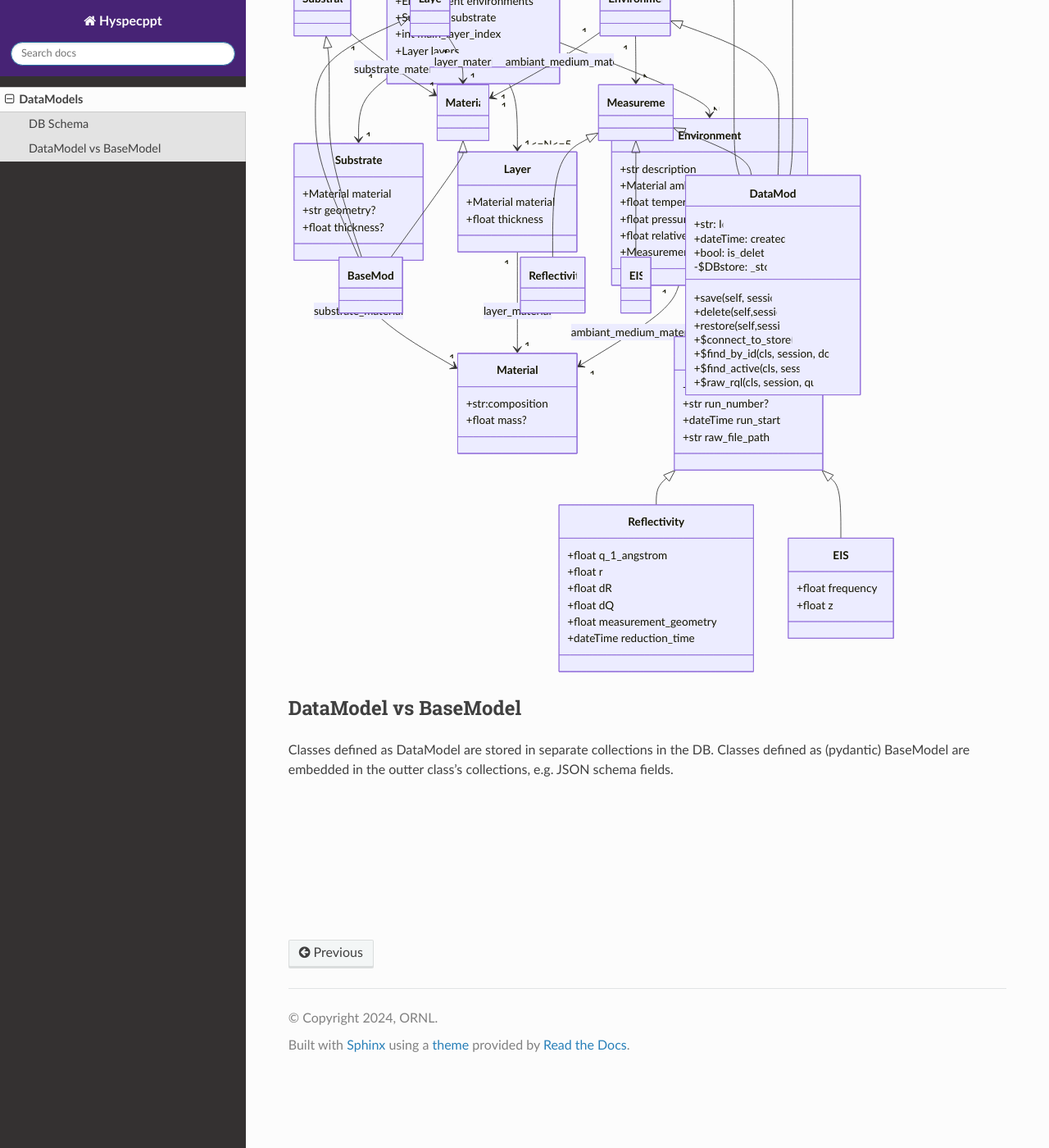
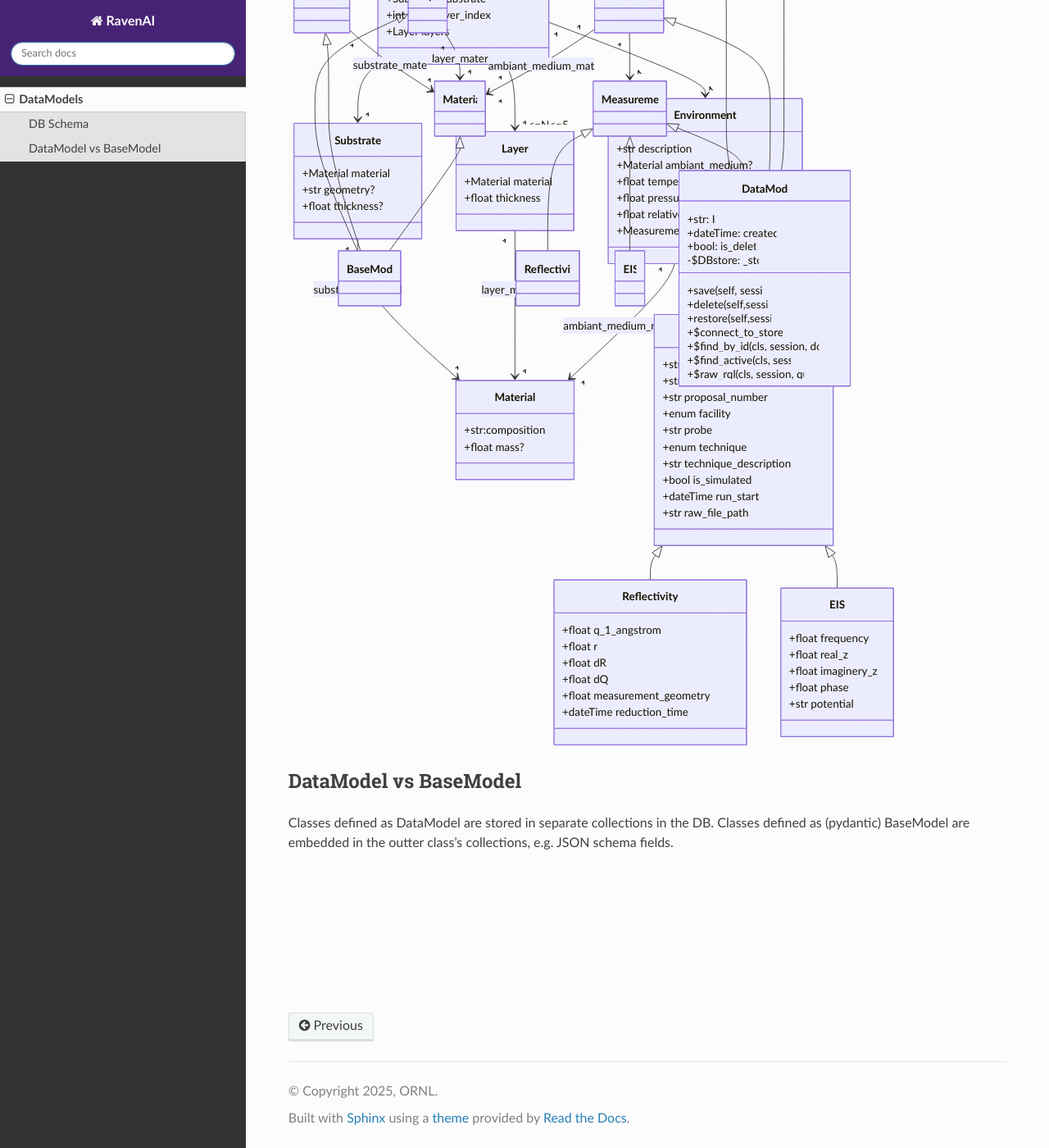
Before and after one commit to isaac-neutrons/raven_ai, a Sphinx documentation site: the page built from docs/source/design/datamodels.rst, in a window 1280 px wide and 1400 px high, scrolled down 468 px. Shown: the whole window at 82% size. Built offline with Sphinx 7.4.7 and the Read the Docs theme 3.1.0, drawn with Linux system fonts in a browser that asks for light colours.

Commit message:
model updates, and docs

```diff
--- a/docs/source/conf.py
+++ b/docs/source/conf.py
@@ -14,8 +14,8 @@ sys.path.insert(0, os.path.abspath("../../src"))
 # -- Project information -----------------------------------------------------
 # https://www.sphinx-doc.org/en/master/usage/configuration.html#project-information
 
-project = "Hyspecppt"
-copyright = "2024, ORNL"  # noqa A001
+project = "RavenAI"
+copyright = "2025, ORNL"  # noqa A001
 author = "ORNL"
 # version = versioningit.get_version("../../")
 # # The full version, including alpha/beta/rc tags
--- a/docs/source/design/datamodels.rst
+++ b/docs/source/design/datamodels.rst
@@ -59,6 +59,12 @@ DB Schema
     class Measurement{
         +str run_title
         +str run_number?
+        +str proposal_number
+        +enum facility
+        +str probe
+        +enum technique
+        +str technique_description
+        +bool is_simulated
         +dateTime run_start
         +str raw_file_path
     }
@@ -74,7 +80,11 @@ DB Schema
 
     class EIS{
         +float frequency
-        +float z
+        +float real_z
+        +float imaginery_z
+        +float phase
+        +str potential
+
     }
 
 
```
Also changed, not shown: other parts of docs/source/design/datamodels.rst (+0 -1 lines), 2 other files.
